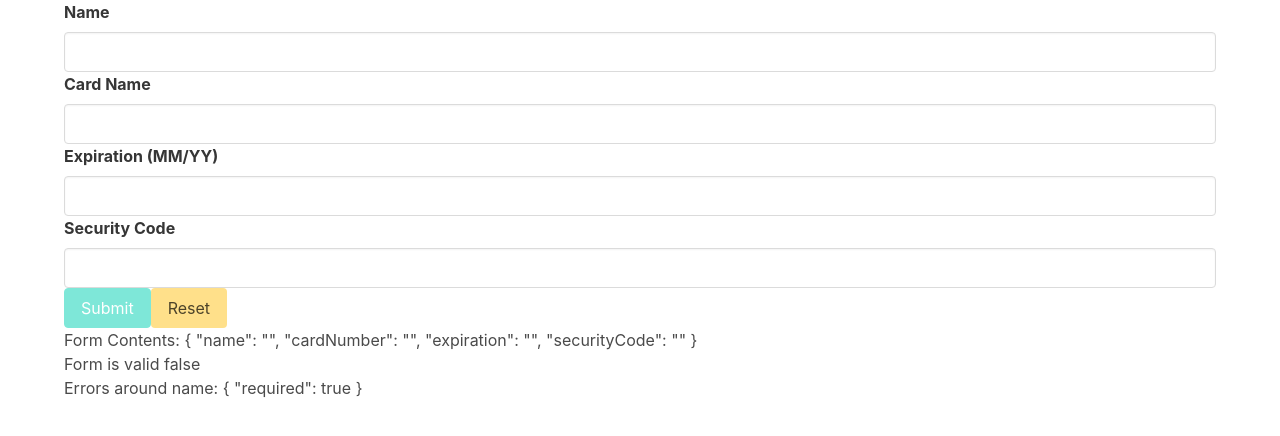
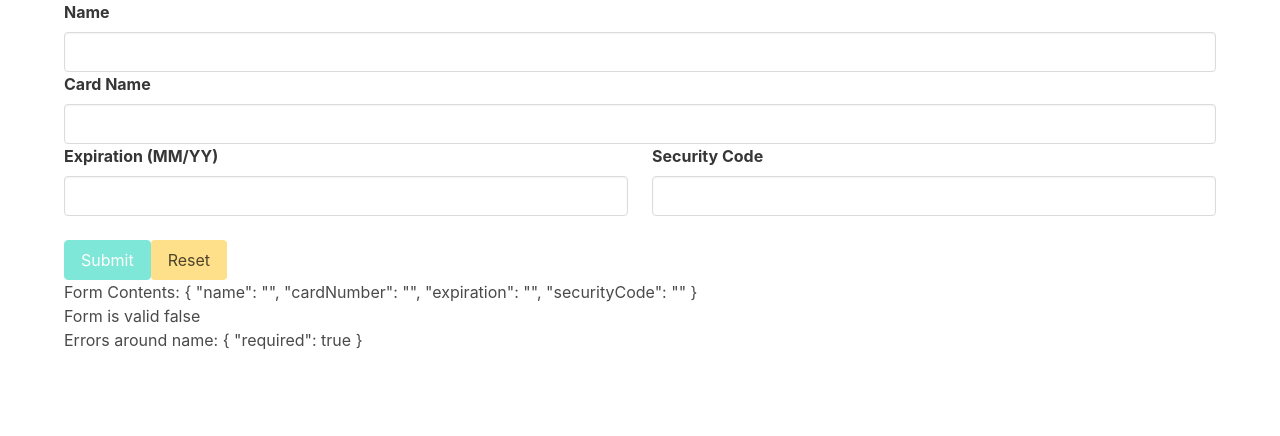
Before and after one commit to BeataJ/creditcard-reactiveForm, an Angular app: page / in a window 1280 px wide. Shown: the top 436 px of the page. Built offline with nearby package versions, Linux system fonts and the light colour scheme.

Commit message:
add .columns column card-dorm.component.html

```diff
--- a/src/app/card-form/card-form.component.html
+++ b/src/app/card-form/card-form.component.html
@@ -1,8 +1,14 @@
 <form [formGroup]="cardForm" (ngSubmit)="onSubmit()">
     <app-input label="Name" [control]="cardForm.get('name')" ></app-input>
     <app-input label="Card Name" [control]="cardForm.get('cardNumber')" ></app-input>
-    <app-input label="Expiration (MM/YY)" [control]="cardForm.get('expiration')" ></app-input>
-    <app-input label="Security Code" [control]="cardForm.get('securityCode')" ></app-input>
+    <div class="columns">
+        <div class="column">
+            <app-input label="Expiration (MM/YY)" [control]="cardForm.get('expiration')" ></app-input>
+        </div>
+        <div class="column">
+            <app-input label="Security Code" [control]="cardForm.get('securityCode')" ></app-input>
+        </div>
+    </div>
     <button class="button is-primary" [disabled]="cardForm.invalid" type="submit">Submit</button>
     <button class="button is-warning" type="button" (click)="onResetClick()">Reset</button>
 </form>
```
